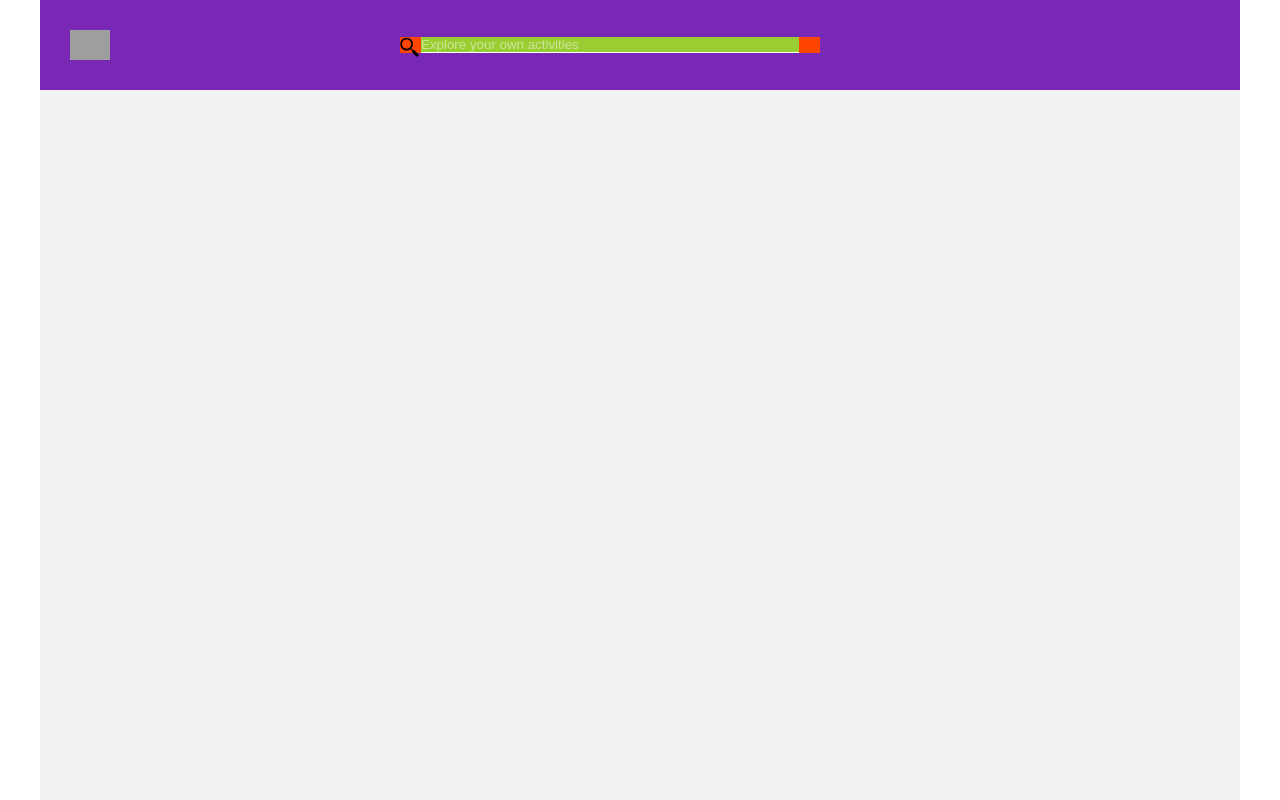
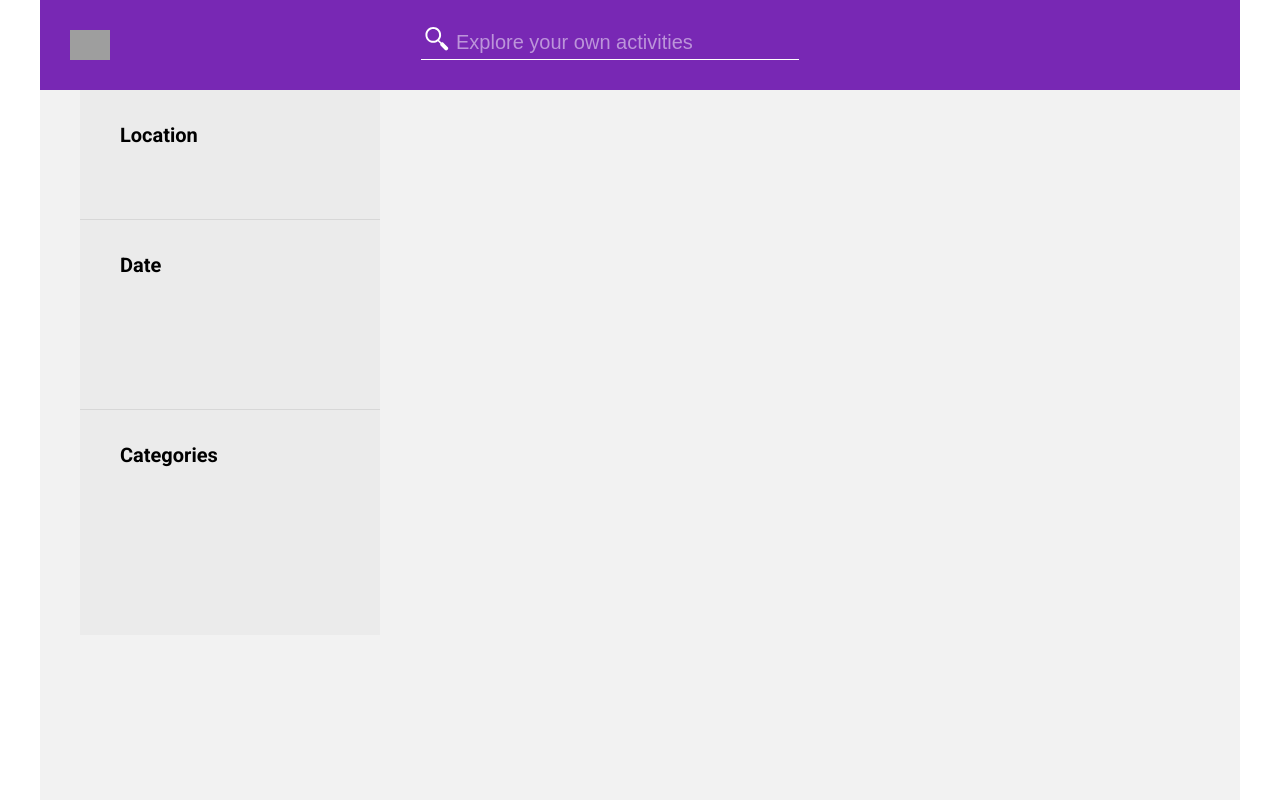
Before and after one commit to liviuschera/have-fun, a React (Create React App) app: page / in a window 1280 px wide. Built offline with nearby package versions, Linux system fonts and the light colour scheme; grey boxes are pictures that could not be loaded.

Commit message:
Add SideBar component

```diff
--- a/src/components/Header.js
+++ b/src/components/Header.js
@@ -5,7 +5,7 @@ import sprite from "../images/sprite.svg";
 
 const HeaderDiv = styled.header`
    display: inline-grid;
-   height: 9rem;
+   height: var(--header-height);
    width: 100%;
    background-color: var(--color-primary);
    grid-template-columns: 30% 1fr;
@@ -19,32 +19,42 @@ const HeaderDiv = styled.header`
    form {
       position: relative;
       display: grid;
-      background-color: orangered;
+      /* background-color: orangered; */
       width: 50%;
       justify-content: center;
       grid-template-columns: 90%;
 
       button {
-         /* display: inline; */
          position: absolute;
+         left: 2.5rem;
          background: transparent;
          border: none;
-         height: 2rem;
-         width: 2rem;
+         height: 2.5rem;
+         width: 2.5rem;
+         top: -0.5rem;
 
          svg {
             height: inherit;
             width: inherit;
+            fill: var(--color-white);
          }
       }
 
       input {
          background-color: transparent;
-         background-color: yellowgreen;
+         /* line-height: var(--font-placeholder-weight); */
+         /* background-color: yellowgreen; */
          border: none;
-         border-bottom: 1px solid var(--color-white);
+         padding-bottom: 0.5rem;
+         border-bottom: var(--border-bottom-input);
+         padding-left: 3.5rem;
+         outline: none;
+         color: var(--color-white);
+         font-size: var(--font-placeholder-size);
+         /* font: var(--font-placeholder); */
 
          &::placeholder {
+            /* padding-left: 3.5rem; */
             color: var(--color-white-alpha-50);
          }
       }
@@ -53,7 +63,7 @@ const HeaderDiv = styled.header`
 
 const Header = props => (
    <HeaderDiv>
-      <img src={logo} alt="" />
+      <img src={logo} alt="Have Fun logo" />
       <form action="#">
          <button>
             <svg>
--- /dev/null
+++ b/src/components/SideBar.js
@@ -0,0 +1,48 @@
+import React from "react";
+import styled from "styled-components";
+import { Subtitle, Paragraph } from "./typography";
+
+const SidebarAside = styled.aside`
+   display: grid;
+   align-self: flex-start;
+   align-content: flex-start;
+   align-items: flex-start;
+   width: var(--sidebar-width);
+   margin-left: 4rem;
+   background-color: var(--color-grey-light-2);
+`;
+
+const LocationArticle = styled.article`
+   height: 13rem;
+   padding: var(--sidebar-article-padding);
+   border-bottom: 1px solid var(--color-grey-light-3);
+`;
+
+const DateArticle = styled.article`
+   height: 19rem;
+   padding: var(--sidebar-article-padding);
+
+   border-bottom: 1px solid var(--color-grey-light-3);
+`;
+
+const CategoriesArticle = styled.article`
+   height: 22.5rem;
+   padding: var(--sidebar-article-padding);
+`;
+
+const SideBar = props => (
+   <SidebarAside>
+      <LocationArticle>
+         <Subtitle>Location</Subtitle>
+      </LocationArticle>
+      <DateArticle>
+         <Subtitle>Date</Subtitle>
+      </DateArticle>
+      <CategoriesArticle>
+         <Subtitle>Categories</Subtitle>
+      </CategoriesArticle>
+      {/* {props.children} */}
+   </SidebarAside>
+);
+
+export default SideBar;
--- /dev/null
+++ b/src/components/typography.js
@@ -0,0 +1,29 @@
+import styled from "styled-components";
+
+export const HeaderPrimary = styled.h1`
+   font-size: var(--font-header-primary-size);
+   font-weight: bold;
+`;
+
+export const HeaderSecondary = styled.h2`
+   font-size: var(--font-header-secondary-size);
+   font-weight: bold;
+`;
+
+export const Subtitle = styled.h3`
+   font-size: var(--font-subtitle-size);
+   font-weight: bold;
+`;
+
+export const Label = styled.label`
+   font-size: var(--font-label-size);
+   font-style: italic;
+`;
+
+export const Paragraph = styled.p`
+   font-size: var(--font-paragraph-size);
+`;
+export const Remark = styled.p`
+   font-size: var(--font-remark-size);
+   color: var(--color-white-alpha-50);
+`;
--- a/src/containers/App.css
+++ b/src/containers/App.css
@@ -8,6 +8,25 @@
    --color-white: #ffffff;
    --color-white-alpha-50: rgba(255, 255, 255, 0.5);
    --color-black: #000000;
+
+   /* FONT SIZE */
+   --font-header-primary-size: 3.6rem;
+   --font-header-secondary-size: 2.4rem;
+   --font-subtitle-size: 2rem;
+   --font-paragraph-size: 1.6rem;
+   --font-remark-size: 1.6rem;
+   --font-placeholder-size: 2rem;
+   --font-label-size: 1.6rem;
+
+   /* SIZES */
+   --app-wrapper-width: 120rem;
+   --sidebar-width: 30rem;
+   --sidebar-article-padding: 2.5rem 4rem;
+   --header-height: 9rem;
+   --header-height: 9rem;
+
+   /* BORDERS */
+   --border-bottom-input: 1px solid var(--color-white);
 }
 
 *,
@@ -26,9 +45,10 @@ html {
 body {
    font-family: Roboto, -apple-system, BlinkMacSystemFont, "Segoe UI",
       Oxygen-Sans, Ubuntu, Cantarell, "Helvetica Neue", sans-serif;
-   font-weight: 400;
+   font-size: 400;
    line-height: 2;
    color: var(--color-black);
    box-sizing: border-box;
+   font-size: var(--font-paragraph-size);
    /* position: relative; */
 }
--- a/src/containers/App.js
+++ b/src/containers/App.js
@@ -2,12 +2,14 @@ import React, { Component } from "react";
 import styled from "styled-components";
 import "./App.css";
 import Header from "../components/Header";
+import SideBar from "../components/SideBar";
 
 const Wrapper = styled.div`
    display: grid;
+   align-content: flex-start;
    margin: 0 auto;
    height: 100vh;
-   width: 120rem;
+   width: var(--app-wrapper-width);
    background-color: var(--color-grey-light-1);
 `;
 
@@ -16,6 +18,7 @@ class App extends Component {
       return (
          <Wrapper>
             <Header>Logo</Header>
+            <SideBar />
          </Wrapper>
       );
    }
```
